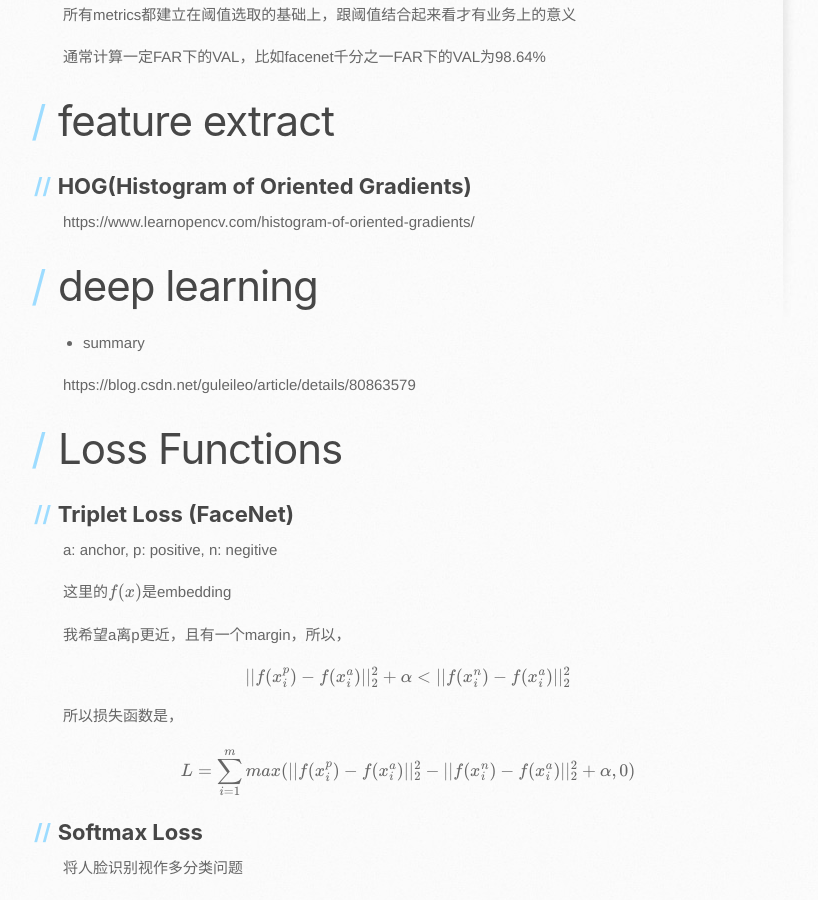
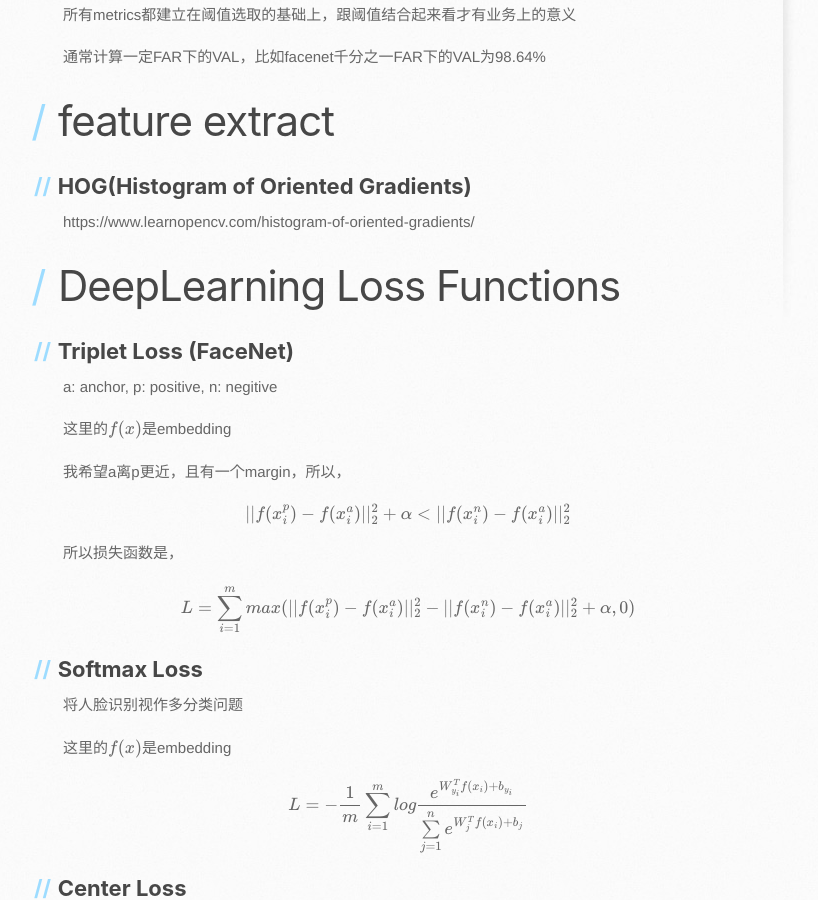
Before and after one commit to hahadsg/hahadsg.github.io, a Jekyll site: the page built from MachineLearning/face-recognition.md, in a window 1280 px wide and 900 px high, scrolled down 385 px. Shown: the whole window, without its empty margins (107-925 px from the left). Built offline with Jekyll 4.4.1, drawn with Linux system fonts in a browser that asks for light colours; our own code applies the rules of GitHub Pages for plain Markdown files; formulas are drawn with MathJax 3; the repository's description, which GitHub fills in, is left out.

Commit message:
update ML/face-recognition

```diff
--- a/MachineLearning/face-recognition.md
+++ b/MachineLearning/face-recognition.md
@@ -16,13 +16,7 @@
 
 https://www.learnopencv.com/histogram-of-oriented-gradients/
 
-# deep learning
-
-* summary
-
-https://blog.csdn.net/guleileo/article/details/80863579
-
-# Loss Functions
+# DeepLearning Loss Functions
 
 ## Triplet Loss (FaceNet)
 
```
